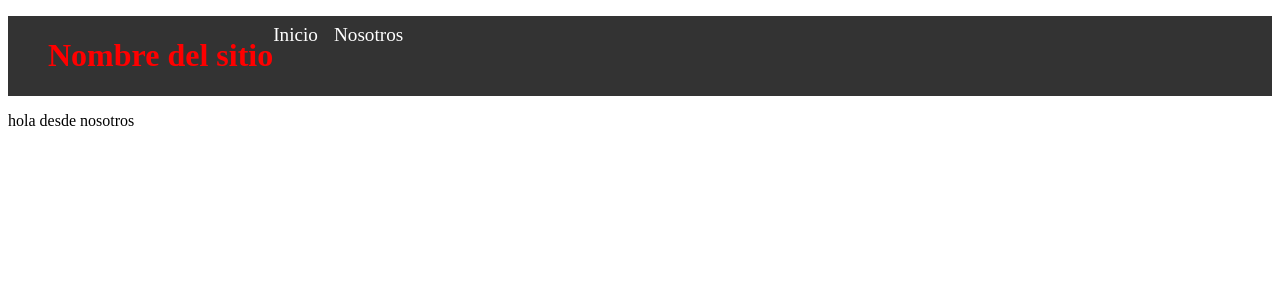
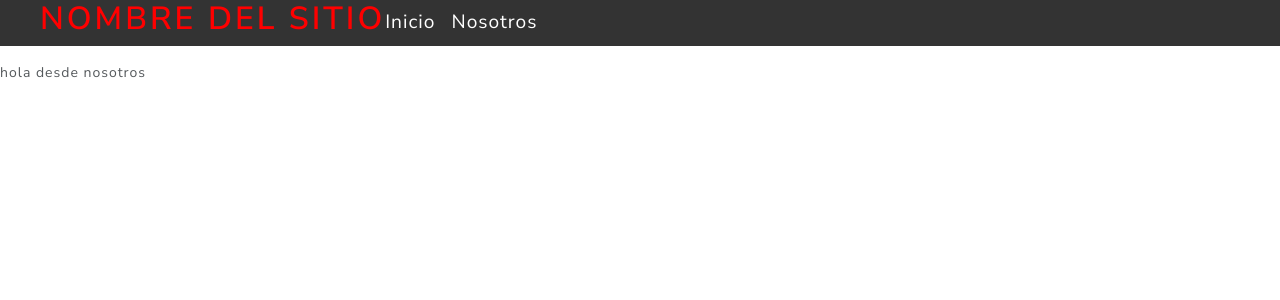
Before and after one commit to PabloAdriaensens/bitcoinapp, a Next.js app: page /nosotros in a window 1280 px wide. Shown: the top 300 px of the page. Built offline with nearby package versions, Linux system fonts and the light colour scheme.

Commit message:
Creating a MasterPage, adding Bootstrap and Bootswatch

```diff
--- /dev/null
+++ b/components/Master.js
@@ -0,0 +1,18 @@
+import Head from 'next/head';
+import Navegacion from "./Navegacion";
+
+const MasterPage = (props) => (
+    <div>
+        <Head>
+            <title>Bitcoin App</title>
+            <meta name="viewport" content="width=device-width, initial-scale=1, shrink-to-fit=no"/>
+            <link rel="stylesheet" href="https://bootswatch.com/4/lux/bootstrap.min.css"/>
+        </Head>
+
+
+        <Navegacion/>
+        {props.children}
+    </div>
+);
+
+export default MasterPage;
--- a/pages/nosotros.js
+++ b/pages/nosotros.js
@@ -1,10 +1,11 @@
-import Navegacion from "../components/Navegacion";
+import MasterPage from "../components/Master";
 
 const Nosotros = () => (
-    <div>
-        <Navegacion/>
-        <p>hola desde nosotros</p>
-    </div>
+    <MasterPage>
+        <div>
+            <p>hola desde nosotros</p>
+        </div>
+    </MasterPage>
 );
 
 export default Nosotros;
```
Also changed, not shown: pages/index.js (+7 -5 lines).
